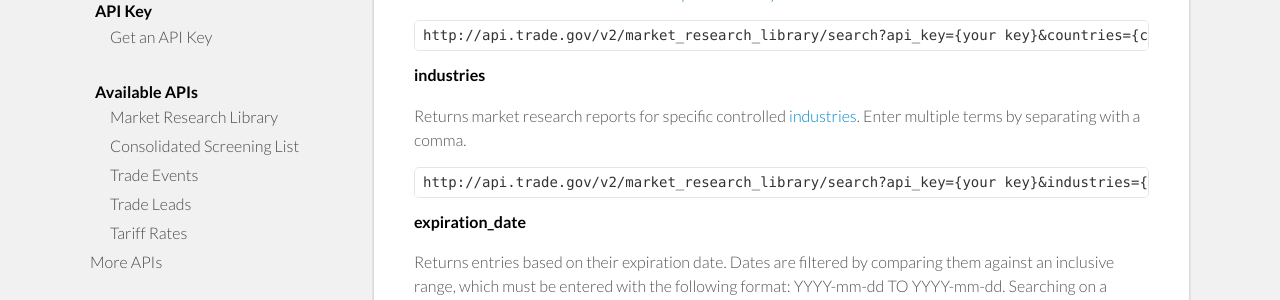
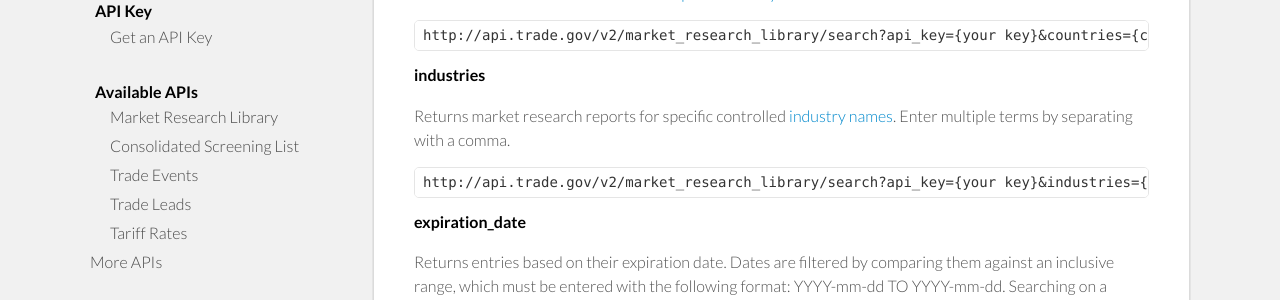
Before and after one commit to InternationalTradeAdministration/developerportal, a Jekyll site: the page built from _posts/v2/2015-02-24-market-research-library.md, in a window 1280 px wide and 900 px high, scrolled down 1074 px. Shown: the part 154-454 px from the top of the window. Built offline with Jekyll 4.4.1, drawn with Linux system fonts in a browser that asks for light colours; nearby versions of some CDN libraries.

Commit message:
Clarified Industries

```diff
--- a/_posts/v2/2015-02-24-market-research-library.md
+++ b/_posts/v2/2015-02-24-market-research-library.md
@@ -65,7 +65,7 @@ Returns office locations based on ISO [alpha-2 country codes](http://www.iso.org
 
 ###industries
 
-Returns market research reports for specific controlled [industries]({{ site.baseurl }}/v1/industry-list-market-research-library.html).  Enter multiple terms by separating with a comma.
+Returns market research reports for specific controlled [industry names]({{ site.baseurl }}/v1/industry-list-market-research-library.html).  Enter multiple terms by separating with a comma.
 
     http://api.trade.gov/v2/market_research_library/search?api_key={your key}&industries={industry names}
 
```
